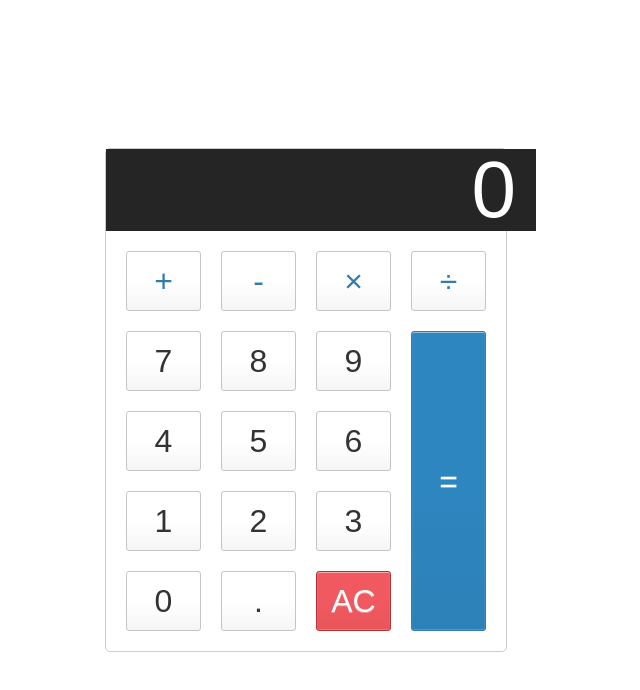
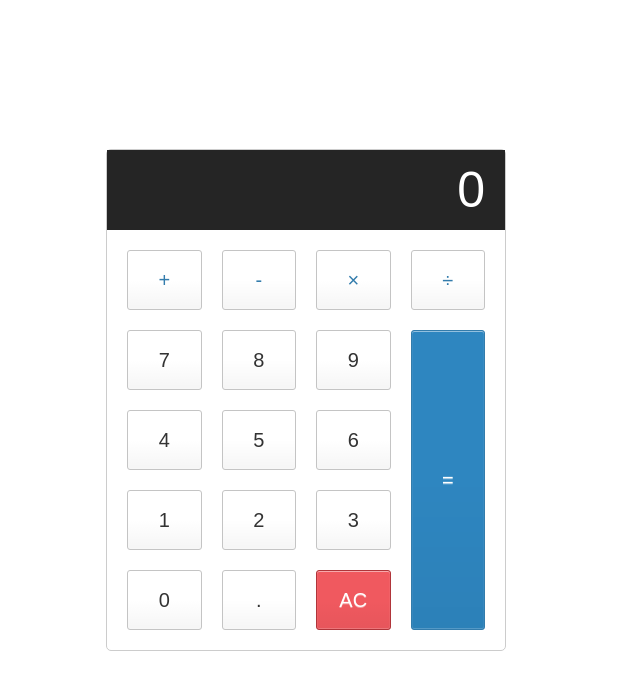
Before and after one commit to davidoster/Angular-Calculator-2, an Angular app: page / in a window 1280 px wide. Shown: the top 690 px of the page, without its empty margins (334-974 px from the left). Built offline with nearby package versions, Linux system fonts and the light colour scheme.

Commit message:
Update styles.css

```diff
--- a/src/styles.css
+++ b/src/styles.css
@@ -1 +1,11 @@
 /* You can add global styles to this file, and also import other style files */
+html {
+    font-size: 62.5%;
+    box-sizing: border-box;
+  }
+
+*, *::before, *::after {
+    margin: 0;
+    padding: 0;
+    box-sizing: inherit;
+}
```
